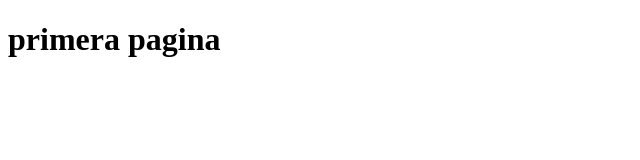
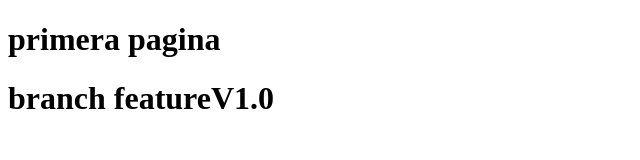
Before and after one commit to perezlan/git-curso, a plain HTML site: page index.html in a window 1280 px wide. Shown: the whole page, without its empty margins (0-640 px from the left). Drawn offline with Linux system fonts and the light colour scheme.

Commit message:
Desde el featureV1.0

```diff
--- a/index.html
+++ b/index.html
@@ -1,12 +1,16 @@
 <!DOCTYPE html>
 <html lang="en">
+
 <head>
     <meta charset="UTF-8">
     <meta http-equiv="X-UA-Compatible" content="IE=edge">
     <meta name="viewport" content="width=device-width, initial-scale=1.0">
     <title>Document</title>
 </head>
+
 <body>
     <h1>primera pagina</h1>
+    <h1>branch featureV1.0</h1>
 </body>
+
 </html>
```
